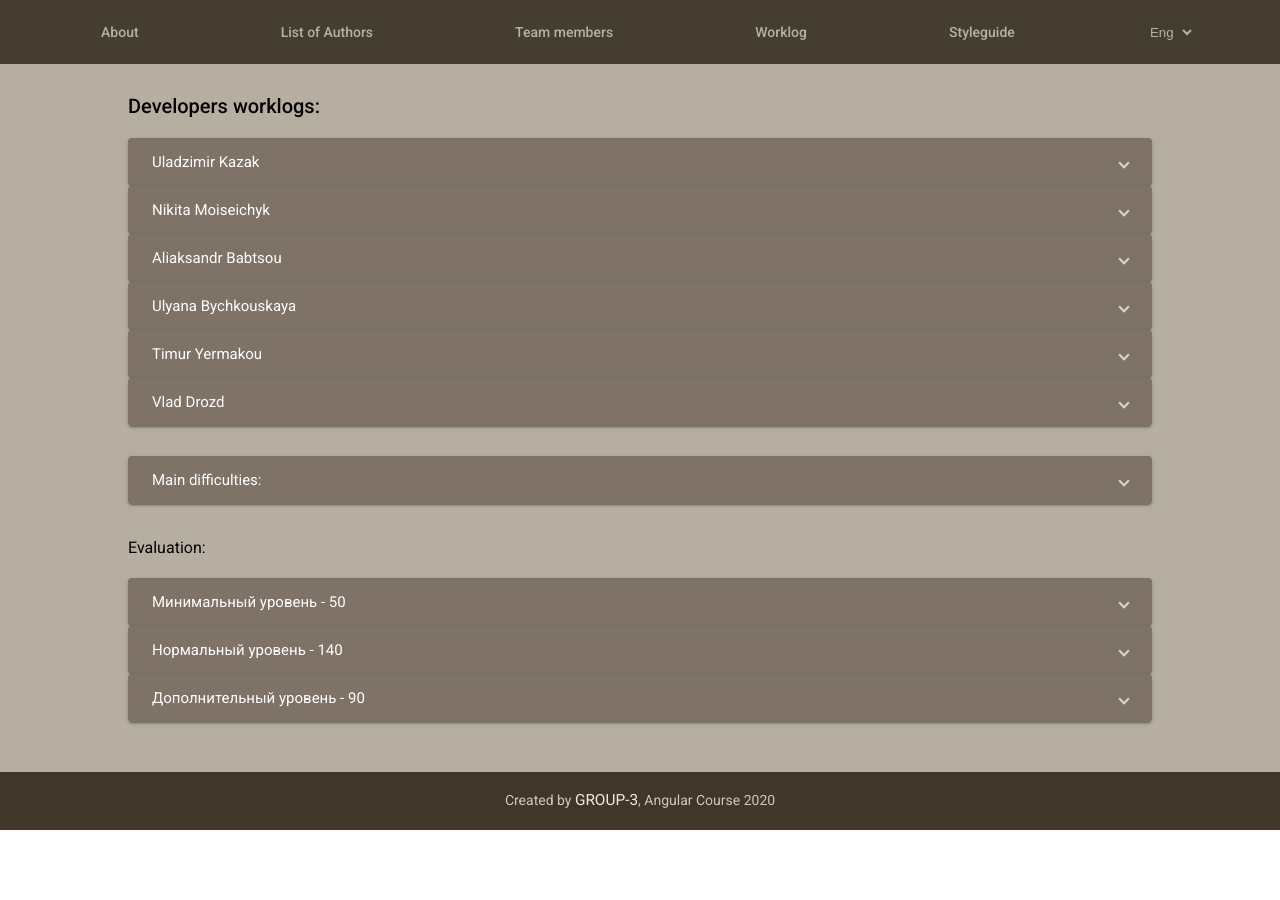
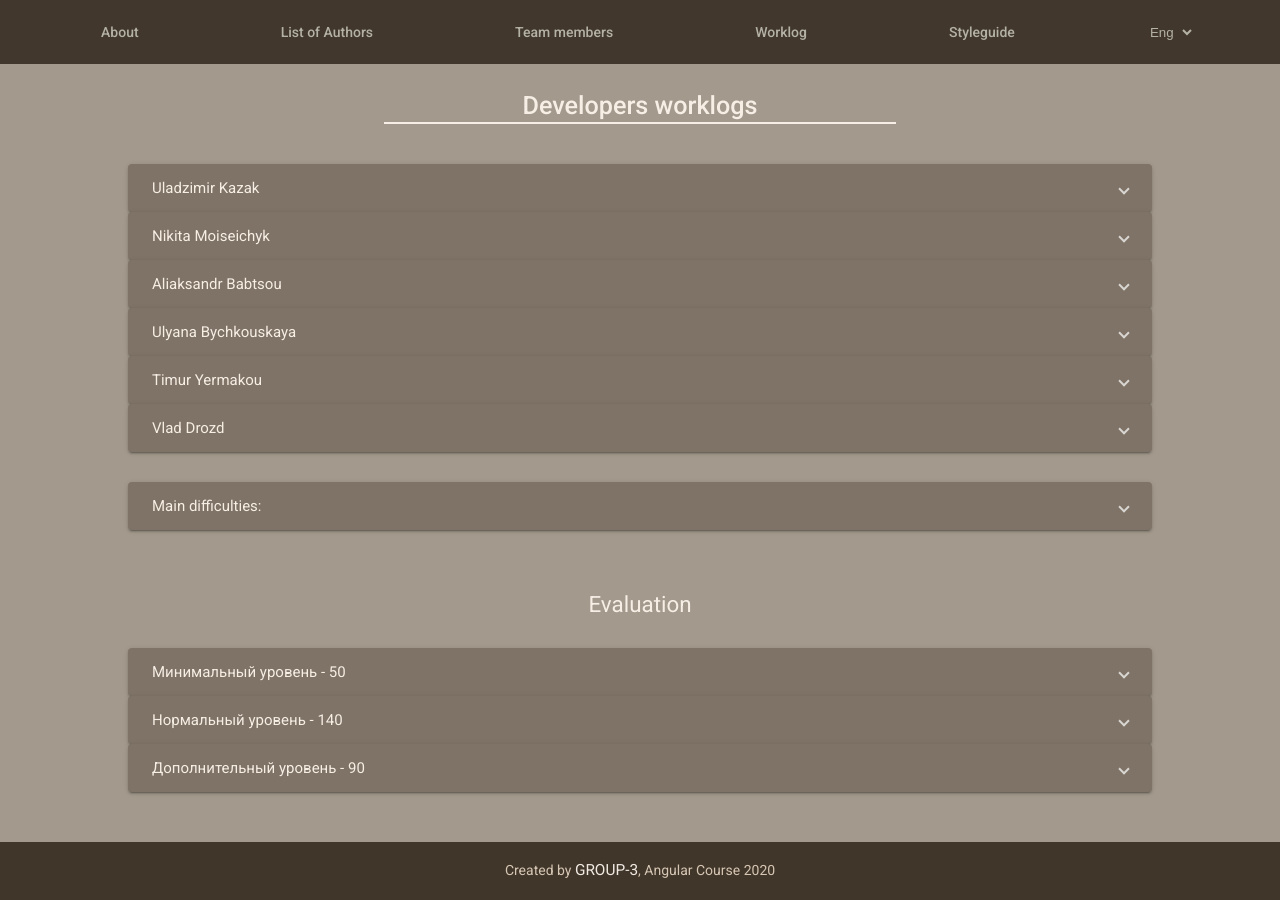
Before and after one commit to Cultural-portal/cultural-portal, an Angular app in the folder cultural-portal/: page /worklog in a window 1280 px wide. Before the commit the page ends 830 px from the top, so only its background shows below. Built offline with nearby package versions, Linux system fonts and the light colour scheme.

Commit message:
feat: add styles to the worklog page

```diff
--- a/cultural-portal/src/app/core/components/author-of-day/author-of-day/author-of-day.component.scss
+++ b/cultural-portal/src/app/core/components/author-of-day/author-of-day/author-of-day.component.scss
@@ -1,10 +1,10 @@
-$card-background: rgb(105, 93, 83);
+$card-background: rgb(134, 122, 107);
 $card-color: rgb(231, 229, 227);
 $shadow-color: rgba(53, 43, 32, 0.75);
 
 .author-of-day {
-    background-color: rgb(206, 198, 180);
-    color: rgb(59, 51, 41);
+    background-color: rgb(177, 170, 156);
+    color: rgb(77, 71, 62);
 
     .container {
         width: 90%;
--- a/cultural-portal/src/app/core/components/description/description/description.component.scss
+++ b/cultural-portal/src/app/core/components/description/description/description.component.scss
@@ -1,7 +1,7 @@
 $border-color: rgb(133, 131, 123);
 
 .description {
-    background-color: rgb(224, 215, 194);
+    background-color: rgb(194, 183, 167);
     color: rgb(68, 58, 47);
 
     .container {
@@ -9,7 +9,8 @@ $border-color: rgb(133, 131, 123);
         max-width: 900px;
         margin: 0 auto;
         padding: 40px 0;
-
+    }
+}
 .description__title {
     text-decoration: underline;
     font-size: 1.5em;
@@ -31,7 +32,6 @@ $border-color: rgb(133, 131, 123);
         font-size: 1.1em;
     }
 }
-
 .description__text-mobile {
     margin-top: 40px;
     margin-bottom: 20px;
@@ -47,5 +47,3 @@ $border-color: rgb(133, 131, 123);
         margin: 0 auto;
     }
 }
-    }
-}
--- a/cultural-portal/src/app/team/components/developer-card/developer-card.component.scss
+++ b/cultural-portal/src/app/team/components/developer-card/developer-card.component.scss
@@ -1,13 +1,13 @@
 .card {
   max-width: 300px;
   margin-bottom: 25px;
-  background-color: #7e7366;
+  background-color: #6b6157;
 
   color: rgb(235, 224, 211);
   transition: all 0.5s;
 
   &:hover {
-    box-shadow: 0px 0px 5px 0px rgba(24, 21, 19, 0.75);
+    box-shadow: 0px 0px 10px 2px rgba(53, 45, 40, 0.75);
   }
 }
 
--- a/cultural-portal/src/app/team/components/evaluation-list/evaluation-list.component.html
+++ b/cultural-portal/src/app/team/components/evaluation-list/evaluation-list.component.html
@@ -1,2 +1,2 @@
-<h3 class="evaluation-headline">Evaluation:</h3>
+<h3 class="evaluation-headline">Evaluation</h3>
 <app-evaluation-scope *ngFor="let scope of evaluation" [scope]="scope"></app-evaluation-scope>
--- a/cultural-portal/src/app/team/components/evaluation-list/evaluation-list.component.scss
+++ b/cultural-portal/src/app/team/components/evaluation-list/evaluation-list.component.scss
@@ -0,0 +1,8 @@
+$title-color: rgb(247, 239, 230);
+.evaluation-headline {
+  margin-bottom: 30px;
+  margin-top: 60px;
+  text-align: center;
+  font-size: 1.6em;
+  color: $title-color;
+}
--- a/cultural-portal/src/app/team/components/evaluation-scope/evaluation-scope.component.scss
+++ b/cultural-portal/src/app/team/components/evaluation-scope/evaluation-scope.component.scss
@@ -8,9 +8,14 @@
 }
 
 .mat-list-item {
-  color: #c5c5c5;
+  height: 100%;
+  margin: 15px 0;
+  color: #dacbbe;
 }
 
 .mat-checkbox {
   margin-right: 20px;
 }
+mat-panel-title {
+  color: rgb(247, 238, 228);
+}
--- a/cultural-portal/src/app/team/components/main-difficulties/main-difficulties.component.scss
+++ b/cultural-portal/src/app/team/components/main-difficulties/main-difficulties.component.scss
@@ -5,3 +5,6 @@
 .mat-expansion-panel {
   background-color: #7e7366;
 }
+mat-panel-title {
+  color: rgb(247, 238, 228);
+}
--- a/cultural-portal/src/app/team/components/worklog/worklog.component.scss
+++ b/cultural-portal/src/app/team/components/worklog/worklog.component.scss
@@ -1,7 +1,16 @@
 .mat-expansion-panel {
   background-color: #7e7366;
+
 }
-
+mat-panel-title {
+  color: rgb(247, 238, 228);
+}
 table {
   width: 100%;
+  background-color: rgb(202, 189, 177);
 }
+th,
+td {
+  color: rgb(94, 82, 73);
+  border-bottom: rgb(145, 133, 117);
+}
--- a/cultural-portal/src/app/team/components/worklogs-list/worklogs-list.component.html
+++ b/cultural-portal/src/app/team/components/worklogs-list/worklogs-list.component.html
@@ -1,2 +1,2 @@
-<h2 class="worklogs-headline">Developers worklogs:</h2>
+<h2 class="worklogs-headline">Developers worklogs</h2>
 <app-worklog *ngFor="let worklog of worklogs" [worklog]="worklog" ></app-worklog>
--- a/cultural-portal/src/app/team/components/worklogs-list/worklogs-list.component.scss
+++ b/cultural-portal/src/app/team/components/worklogs-list/worklogs-list.component.scss
@@ -1,3 +1,18 @@
+$title-color: rgb(247, 239, 230);
+
 .worklogs-headline {
-  font-size: 20px;
+  display: block;
+  margin: 0 auto;
+  margin-bottom: 40px;
+  width: 50%;
+  text-align: center;
+  border-bottom: 2px solid $title-color;
+  font-size: 1.8em;
+  color: $title-color;
 }
+
+@media(max-width: 700px) {
+  .worklogs-headline {
+    width: 80%;
+  }
+}
--- a/cultural-portal/src/app/team/pages/developers/developers.component.scss
+++ b/cultural-portal/src/app/team/pages/developers/developers.component.scss
@@ -1,20 +1,5 @@
-// .developers {
-//   max-width: 1200px;
-//   display: grid;
-//   justify-content: center;
-//   grid-template-columns: repeat( auto-fit, 300px);
-//   column-gap: 20px;
-//   row-gap: 20px;
-
-//   margin: 0 auto;
-//   padding: 10px;
-//   padding-top: 90px;
-
-//   background-color: rgb(206, 198, 180);
-// }
-
 .developers {
-  background-color: rgb(182, 175, 161);
+  background-color: rgb(141, 134, 121);
 }
 .developers__container {
   width: 90%;
@@ -28,11 +13,11 @@ h2 {
   margin: 0 auto;
   margin-bottom: 50px;
   text-align: center;
-  color: rgb(88, 66, 54);
+  color: rgb(247, 235, 224);
   font-size: 1.8em;
   letter-spacing: 2px;
 
-  border-bottom: 2px solid rgb(88, 66, 54);
+  border-bottom: 2px solid rgb(247, 235, 224);
 }
 .developers-list {
   display: flex;
--- a/cultural-portal/src/app/team/pages/worklog-page/worklog-page.component.scss
+++ b/cultural-portal/src/app/team/pages/worklog-page/worklog-page.component.scss
@@ -1,6 +1,6 @@
 .worklog {
   width: 100%;
-  background-color: #b6afa1;
+  background-color: #a3998c;
 }
 
 .worklog-container {
```
Lines whose indentation alone changed are shown as unchanged.
